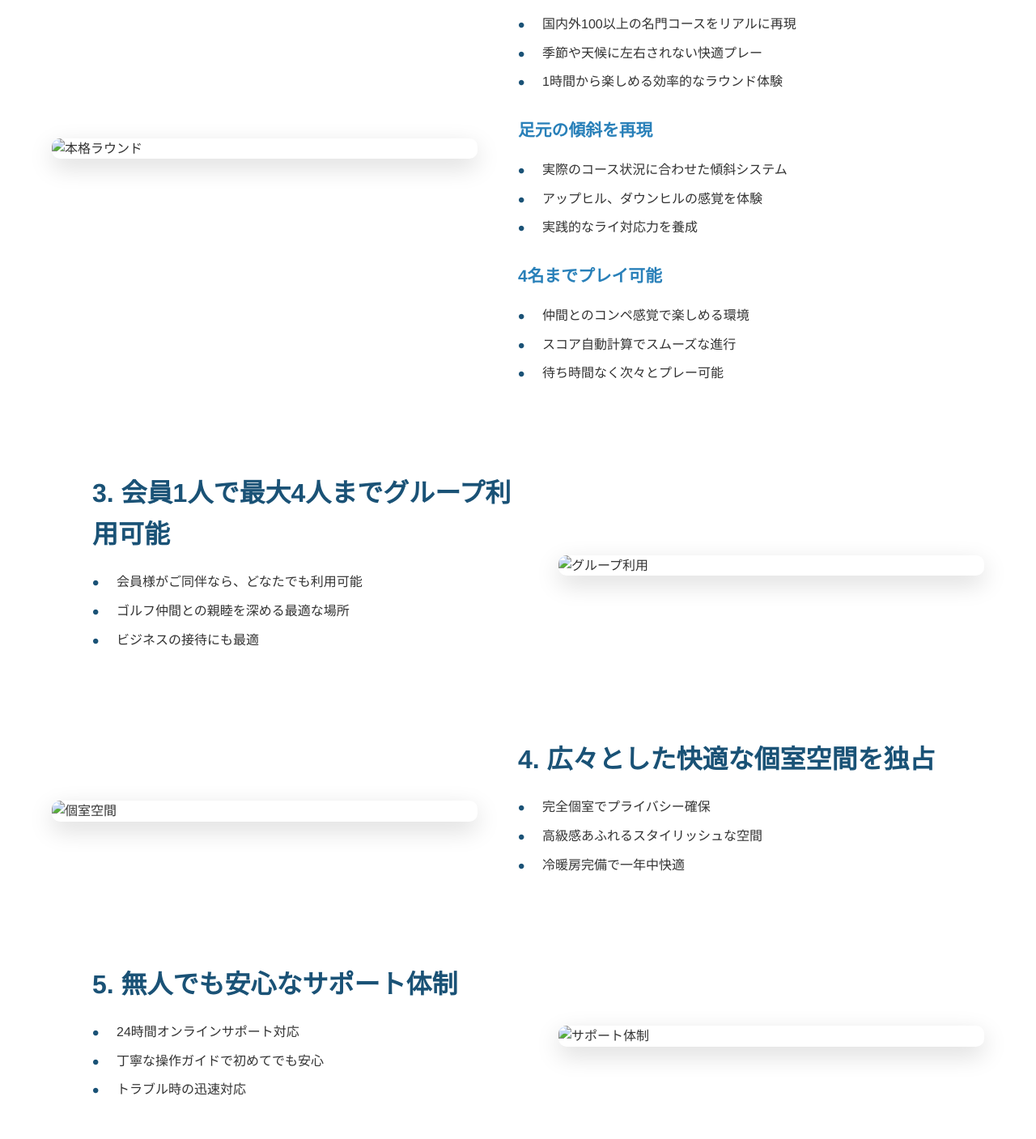
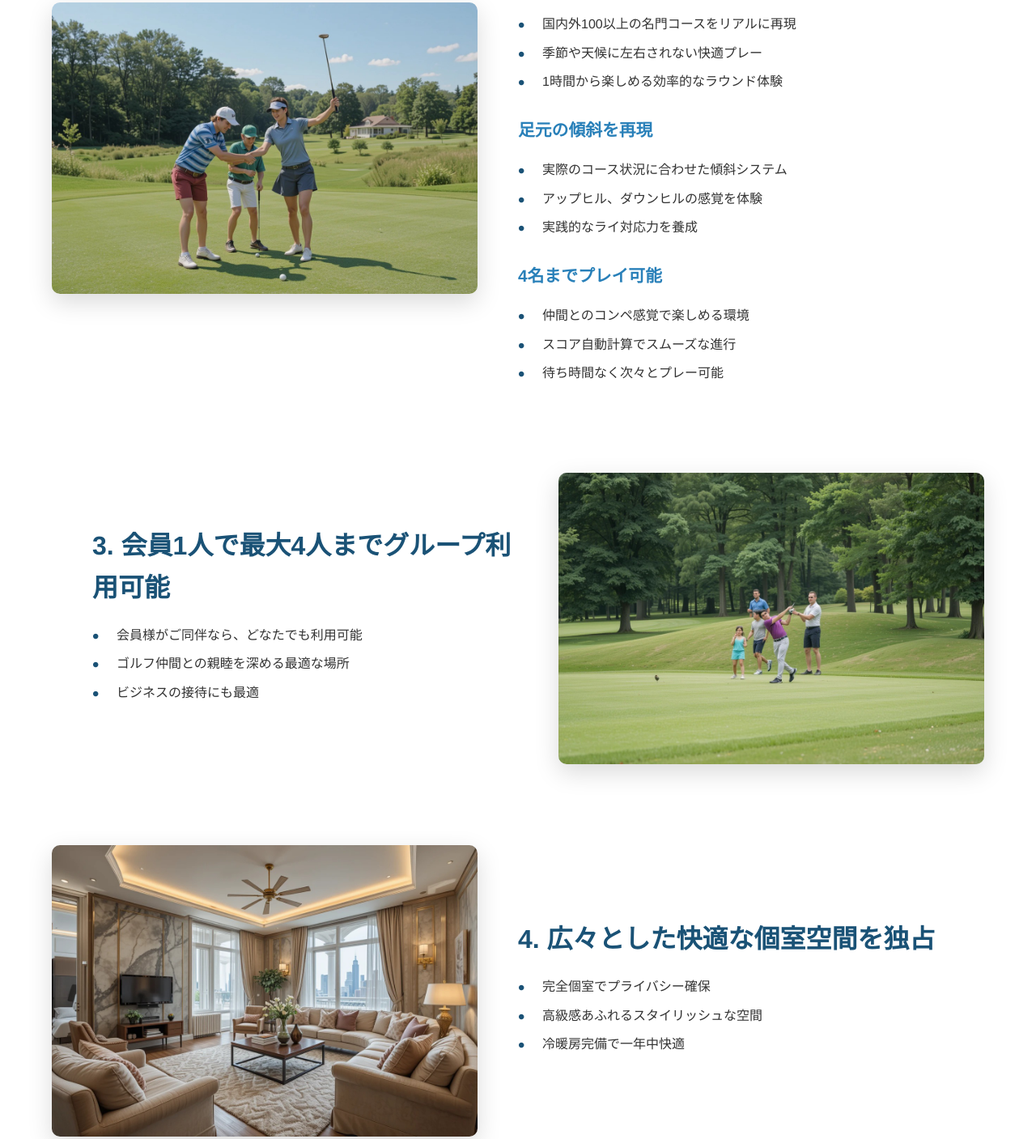
Before and after one commit to Soukikikuchi/DTG, a plain HTML site: page index.html in a window 1280 px wide. Shown: the part 2282-3689 px from the top of the page at 81% size. Drawn offline with Linux system fonts and the light colour scheme.

Commit message:
[Add]img

```diff
--- a/index.html
+++ b/index.html
@@ -805,7 +805,7 @@
             <!-- サービス1 -->
             <div class="service-item">
                 <div class="service-image">
-                    <img src="/api/placeholder/600/400" alt="動画とデータ分析">
+                    <img src="./2.jpg" alt="動画とデータ分析">
                 </div>
                 <div class="service-content">
                     <h3>1. 動画とデータで客観的かつ効果的な練習</h3>
@@ -829,7 +829,7 @@
             <!-- サービス2 -->
             <div class="service-item">
                 <div class="service-image">
-                    <img src="/api/placeholder/600/400" alt="本格ラウンド">
+                    <img src="./6.jpg" alt="本格ラウンド">
                 </div>
                 <div class="service-content">
                     <h3>2. 短時間で本格ラウンド</h3>
@@ -860,7 +860,7 @@
             <!-- サービス3 -->
             <div class="service-item">
                 <div class="service-image">
-                    <img src="/api/placeholder/600/400" alt="グループ利用">
+                    <img src="./3.jpg" alt="グループ利用">
                 </div>
                 <div class="service-content">
                     <h3>3. 会員1人で最大4人までグループ利用可能</h3>
@@ -875,7 +875,7 @@
             <!-- サービス4 -->
             <div class="service-item">
                 <div class="service-image">
-                    <img src="/api/placeholder/600/400" alt="個室空間">
+                    <img src="./4.jpg" alt="個室空間">
                 </div>
                 <div class="service-content">
                     <h3>4. 広々とした快適な個室空間を独占</h3>
@@ -890,7 +890,7 @@
             <!-- サービス5 -->
             <div class="service-item">
                 <div class="service-image">
-                    <img src="/api/placeholder/600/400" alt="サポート体制">
+                    <img src="./5.jpg" alt="サポート体制">
                 </div>
                 <div class="service-content">
                     <h3>5. 無人でも安心なサポート体制</h3>
```
Also changed, not shown: 2.jpg (added), 3.jpg (added), 4.jpg (added), 5.jpg (added), 6.jpg (added).
